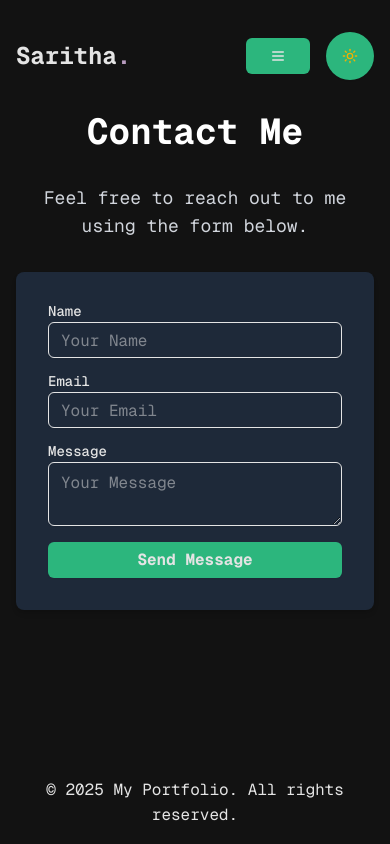
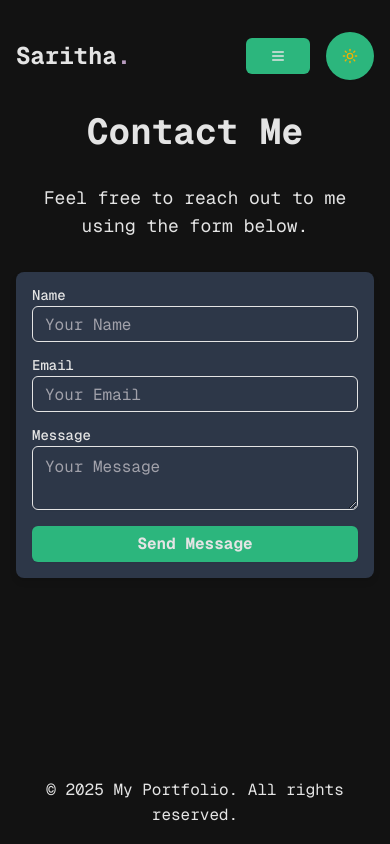
Before and after one commit to Saritha-115/my-portfolio, a Next.js app: page /contact in a window 390 px wide. Built offline with nearby package versions, Linux system fonts and the light colour scheme.

Commit message:
responsive changes

```diff
--- a/app/contact/page.tsx
+++ b/app/contact/page.tsx
@@ -59,21 +59,23 @@ export default function Contact() {
     >
       <motion.h1
         variants={textVariant(0.2)}
-        className="text-4xl font-bold mb-8 text-center sm:text-5xl lg:text-6xl text-white"
+        className="text-4xl font-bold mb-8 text-center sm:text-5xl lg:text-6xl"
+        style={{ color: "var(--color-foreground)" }}
       >
         Contact Me
       </motion.h1>
 
       <motion.p
         variants={textVariant(0.3)}
-        className="text-lg text-center mb-8 sm:text-xl lg:text-2xl text-gray-300"
+        className="text-lg text-center mb-8 sm:text-xl lg:text-2xl"
+        style={{ color: "var(--color-text)" }}
       >
         Feel free to reach out to me using the form below.
       </motion.p>
 
       <motion.div
         variants={fadeIn("up", 0.4)}
-        className="max-w-lg mx-auto bg-gray-800 p-8 shadow-md rounded-lg"
+        className="card max-w-lg mx-auto"
       >
         {isSubmitted ? (
           <motion.div
@@ -85,10 +87,12 @@ export default function Contact() {
               initial={{ scale: 0 }}
               animate={{ scale: 1 }}
               transition={{ type: "spring", stiffness: 200, damping: 10 }}
-              className="w-16 h-16 bg-green-500 rounded-full mx-auto mb-4 flex items-center justify-center"
+              className="w-16 h-16 rounded-full mx-auto mb-4 flex items-center justify-center"
+              style={{ backgroundColor: "var(--color-accent)" }}
             >
               <svg
-                className="w-8 h-8 text-white"
+                className="w-8 h-8"
+                style={{ color: "var(--color-secondary)" }}
                 fill="none"
                 stroke="currentColor"
                 viewBox="0 0 24 24"
@@ -102,14 +106,23 @@ export default function Contact() {
                 ></path>
               </svg>
             </motion.div>
-            <h3 className="text-xl font-bold mb-2">Message Sent!</h3>
-            <p className="text-gray-300">
+            <h3
+              className="text-xl font-bold mb-2"
+              style={{ color: "var(--color-foreground)" }}
+            >
+              Message Sent!
+            </h3>
+            <p style={{ color: "var(--color-muted)" }}>
               Thank you for reaching out. I'll get back to you as soon as
               possible.
             </p>
             <Button
               onClick={() => setIsSubmitted(false)}
-              className="mt-6 bg-accent hover:bg-accent-dark"
+              className="mt-6"
+              style={{
+                backgroundColor: "var(--color-accent)",
+                color: "var(--color-secondary)",
+              }}
             >
               Send Another Message
             </Button>
@@ -125,7 +138,7 @@ export default function Contact() {
                 value={formState.name}
                 onChange={handleChange}
                 placeholder="Your Name"
-                className="mt-1"
+                className="mt-1 custom-placeholder"
                 required
               />
             </div>
@@ -138,7 +151,7 @@ export default function Contact() {
                 value={formState.email}
                 onChange={handleChange}
                 placeholder="Your Email"
-                className="mt-1"
+                className="mt-1 custom-placeholder"
                 required
               />
             </div>
@@ -151,14 +164,18 @@ export default function Contact() {
                 onChange={handleChange}
                 rows={4}
                 placeholder="Your Message"
-                className="mt-1"
+                className="mt-1 custom-placeholder"
                 required
               />
             </div>
             <Button
               type="submit"
-              className="w-full bg-accent hover:bg-accent-dark"
+              className="w-full"
               disabled={isSubmitting}
+              style={{
+                backgroundColor: "var(--color-accent)",
+                color: "var(--color-text)",
+              }}
             >
               {isSubmitting ? (
                 <span className="flex items-center justify-center">
--- a/app/globals.css
+++ b/app/globals.css
@@ -154,6 +154,11 @@ button {
   text-align: center;
 }
 
+.custom-placeholder::placeholder {
+  color: var(--color-muted); /* or any specific color like #888 */
+  opacity: 1; /* ensure it’s fully visible */
+}
+
 .btn {
   background-color: var(--color-background);
   color: var(--color-btn-text); /* Updated to use the correct text color */
@@ -184,6 +189,14 @@ button {
   box-shadow: 0 6px 10px rgba(0, 0, 0, 0.15);
 }
 
+.tag {
+  background-color: var(--color-surface);
+  color: var(--color-text);
+  padding: 0.25rem 0.5rem;
+  border-radius: 9999px;
+  font-size: 0.75rem;
+}
+
 /* Accent styling utility */
 .text-accent {
   color: var(--color-accent);
--- a/app/home/page.tsx
+++ b/app/home/page.tsx
@@ -6,7 +6,7 @@ import {
   fadeIn,
   staggerContainer,
   slideIn,
-  textVariant
+  textVariant,
 } from "@/lib/animation";
 
 export default function Home() {
@@ -54,26 +54,20 @@ export default function Home() {
         </motion.div>
       </div>
 
-      {/* Right Side: Image */}
+      {/* Right Side: Circular Image with Rotating Ring */}
       <motion.div
         variants={slideIn("right", "tween", 0.4, 1)}
-        className="relative w-full sm:w-3/4 md:w-1/2 lg:w-2/5 aspect-square flex justify-center items-center"
+        className="relative flex justify-center items-center"
       >
-        <img
-          src="/Saritha.png"
-          alt="Saritha"
-          className="w-full h-full object-cover object-top rounded-full shadow-lg z-10"
-        />
+        {/* Rotating SVG Ring */}
         <motion.svg
-          animate={{
-            rotate: 360,
-          }}
+          animate={{ rotate: 360 }}
           transition={{
             duration: 20,
             repeat: Infinity,
-            ease: "linear"
+            ease: "linear",
           }}
-          className="absolute w-full h-full z-0 stroke-animation"
+          className="absolute w-150 h-150 z-0"
           viewBox="0 0 100 100"
         >
           <defs>
@@ -93,6 +87,13 @@ export default function Home() {
             strokeLinecap="round"
           />
         </motion.svg>
+
+        {/* Circular Image */}
+        <img
+          src="/Saritha1.png"
+          alt="Saritha"
+          className="w-142.5 h-142.5 rounded-full object-cover object-top z-10"
+        />
       </motion.div>
     </motion.div>
   );
--- a/app/projects/page.tsx
+++ b/app/projects/page.tsx
@@ -1,4 +1,4 @@
-"use client"; // Mark this file as a client component
+"use client";
 
 import { useState, useEffect } from "react";
 import { motion } from "framer-motion";
@@ -68,8 +68,8 @@ export default function Projects() {
             key={index}
             variants={fadeIn("up", 0.2 * index)}
             whileHover={{ y: -10, transition: { duration: 0.3 } }}
+            className="card"
           >
-            <Card className="bg-gray-800 text-white h-full">
             <div className="w-full h-48 overflow-hidden rounded-t-xl">
               <img
                 src={project.image}
@@ -86,7 +86,11 @@ export default function Projects() {
                 {project.tags.map((tag, idx) => (
                   <span
                     key={idx}
-                      className="px-2 py-1 bg-gray-700 rounded-full text-xs"
+                    className="px-2 py-1 rounded-full text-xs"
+                    style={{
+                      backgroundColor: "var(--color-surface)",
+                      color: "var(--color-muted)",
+                    }}
                   >
                     {tag}
                   </span>
@@ -113,7 +117,6 @@ export default function Projects() {
                 </svg>
               </a>
             </CardContent>
-            </Card>
           </motion.div>
         ))}
       </div>
```
Also changed, not shown: 1 other file (tests, documents, lock files or other folders). Lines whose indentation alone changed are shown as unchanged.
